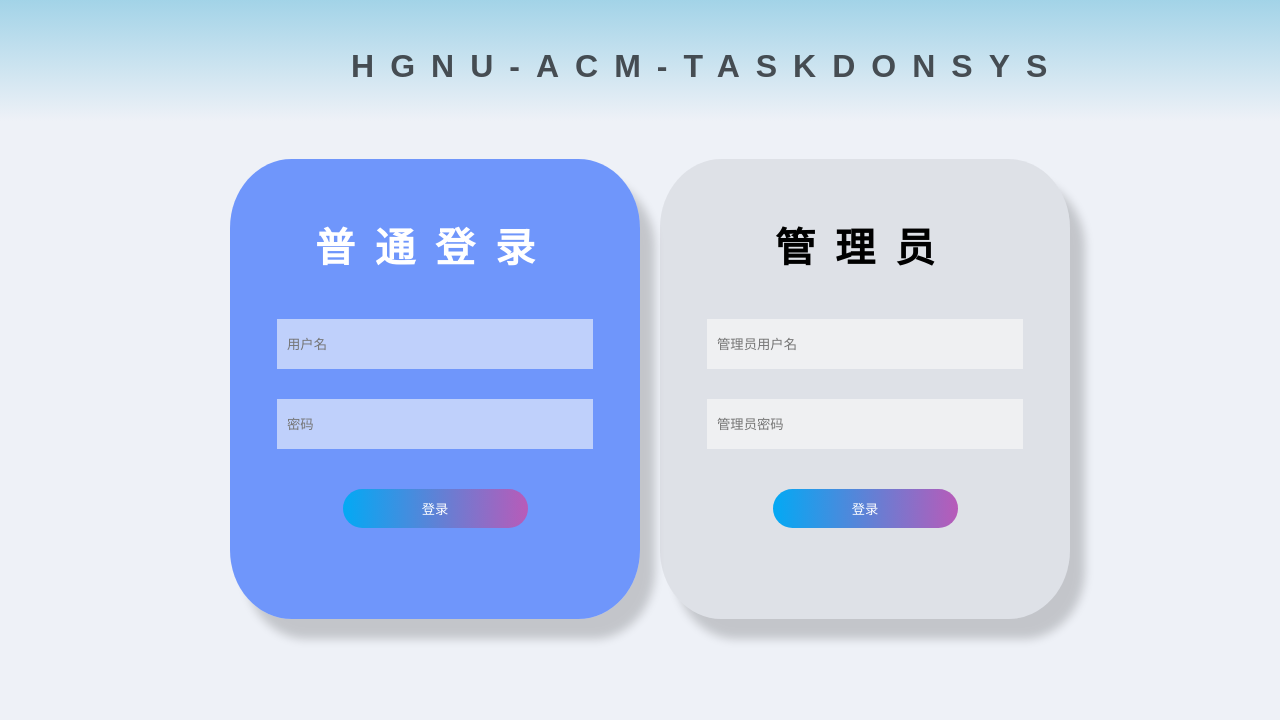
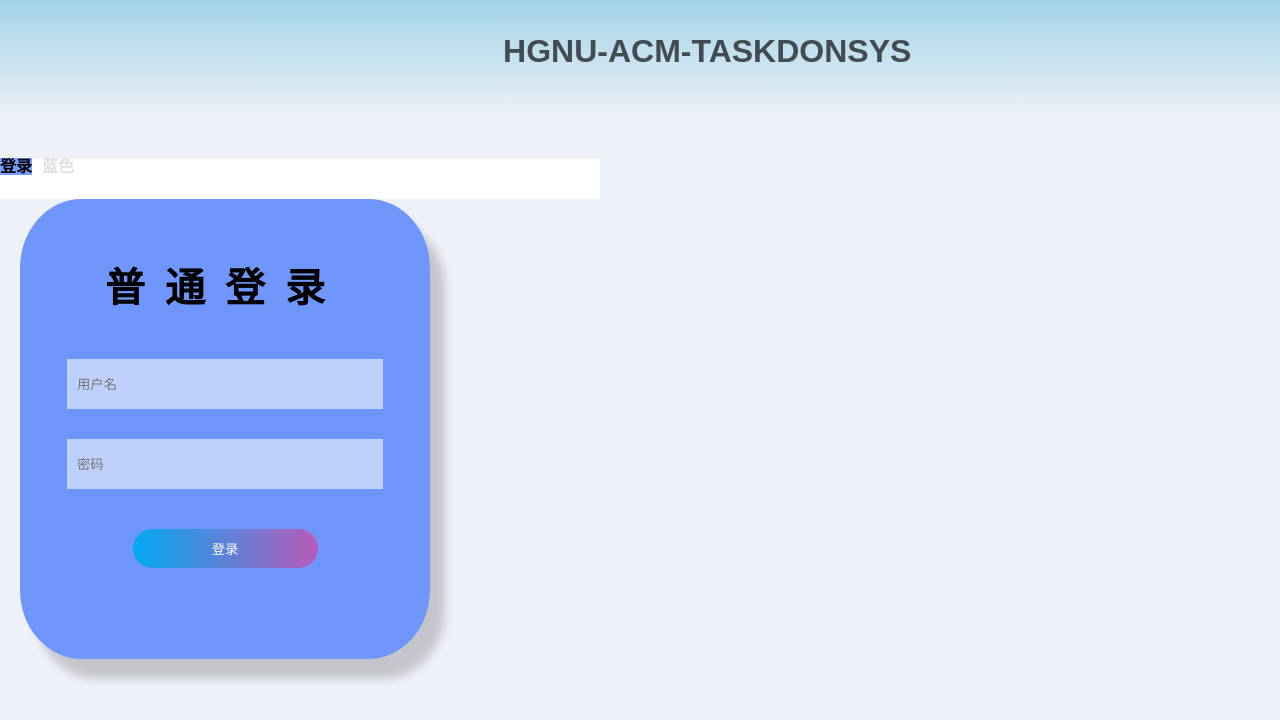
Before and after one commit to lcx17386298390/task_punch_system, a Vue app in the folder start-end/: page /#/ in a window 1280 px wide. Before the commit this address led to /#/. Shown: the top 720 px of the page. Built offline with nearby package versions, Linux system fonts and the light colour scheme.

Commit message:
按需修改样式（未完成版）

```diff
--- a/start-end/src/components/login.vue
+++ b/start-end/src/components/login.vue
@@ -1,59 +1,66 @@
 <template>
   <div class="login-container">
-    <div
-      class="card-inner user-login"
-      :class="{ 'selected': selectedLogin === 'user' }"
-      @click="selectLogin('user')"
-    >
-      <h1>普通登录</h1>
+    <div class="text-container">
+      <div class="span-container nav">
+        <span @click="selectColor('red')" :class="{ active: selectedColor === 'red', red: selectedColor === 'red', gray: selectedColor === 'blue' }">登录</span>
+        <span @click="selectColor('blue')" :class="{ active: selectedColor === 'blue', blue: selectedColor === 'blue', gray: selectedColor === 'red' }">蓝色</span>
+      </div>
+    </div>
+    <div>
+      <div v-if="selectedColor === 'red'" class="red card-inner">
+        <h1>普通登录</h1>
       <form>
         <input type="text" placeholder="用户名" />
         <input type="password" placeholder="密码" />
         <button type="submit">登录</button>
       </form>
     </div>
-    <div
-      class="card-inner admin-login"
-      :class="{ 'selected': selectedLogin === 'admin' }"
-      @click="selectLogin('admin')"
-    >
-      <h1>管理员</h1>
+      <div v-else class="blue card-inner">
+        <h1>管理员</h1>
       <form>
         <input type="text" placeholder="管理员用户名" />
         <input type="password" placeholder="管理员密码" />
         <button type="submit">登录</button>
       </form>
+      </div>
     </div>
   </div>
 </template>
 
 <script>
 export default {
-  name:'login',
   data() {
     return {
-      selectedLogin: "user"
+      selectedColor: 'red'
     };
   },
   methods: {
-    selectLogin(loginType) {
-      this.selectedLogin = loginType;
+    selectColor(color) {
+      this.selectedColor = color;
     }
   }
 };
 </script>
 
-<style>
-.login-container {
+<style scoped>
+
+
+.login-container{
   margin-top: 3%;
-  display: flex;
   justify-content: center;
   align-items: center;
   font-family:serif;
   font-weight: 900;
 }
+.text-container {
+  display: flex;
+  background-color: #fff;
+  box-shadow: 15%;
+  width: 600px;
+  height: 40px;
+}
 
-.card-inner {
+.card-inner{
   width: 370px;
   height: 420px;
   padding: 20px;
@@ -63,10 +70,26 @@ export default {
   margin-left: 20px;
   box-shadow: 15px 20px 10px rgba(0, 0, 0, 0.182);
 }
+.span-container {
+  position: relative;
+}
 
-.card-inner.selected {
+.text-container span {
+  margin-right: 10px;
+  cursor: pointer;
+}
+
+.gray {
+  color: rgba(56, 57, 60, 0.155);
+}
+
+
+.red {
   background-color: rgba(0, 72, 255, 0.534);
-  color: #fff;
+}
+
+.blue {
+  background-color: rgba(0, 72, 255, 0.534);
 }
 
 h1{
```
